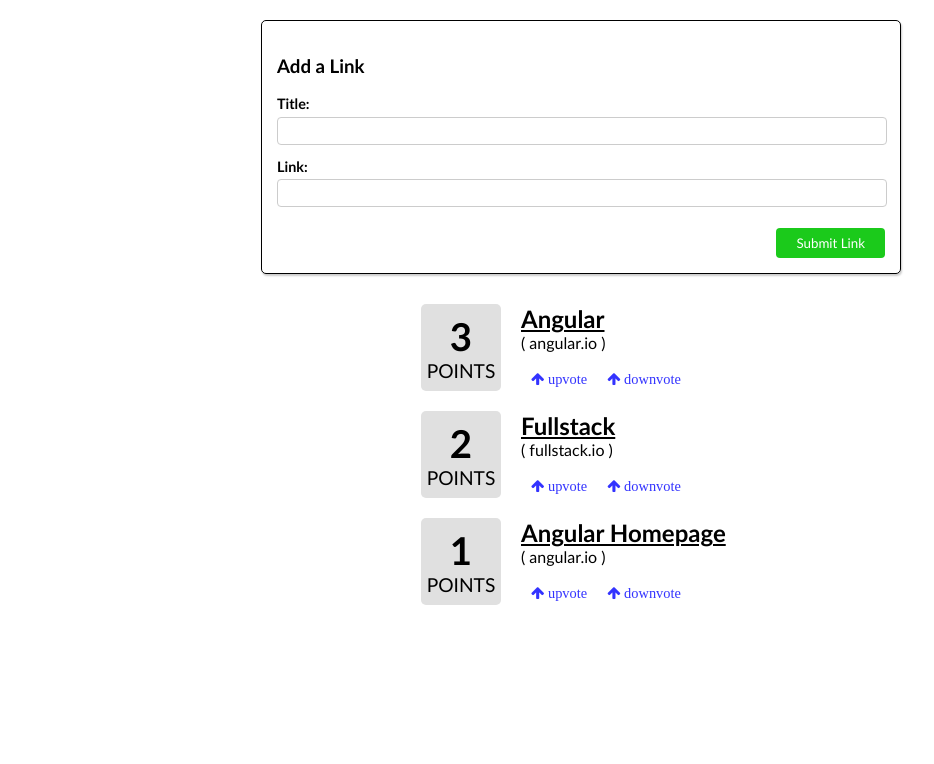
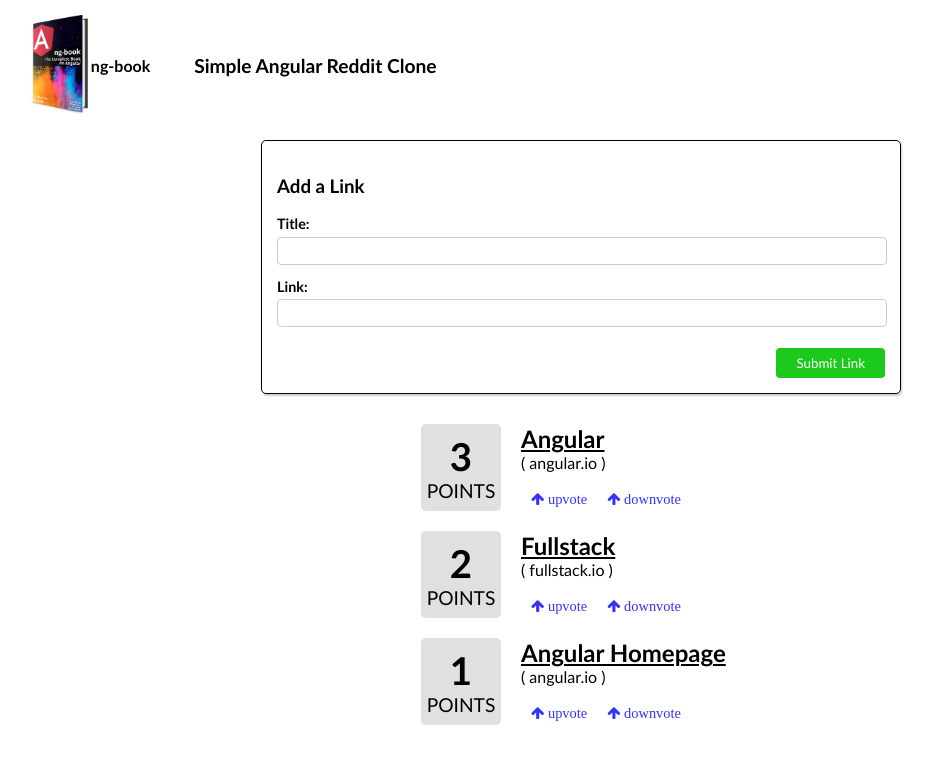
Before and after one commit to iamhrk/angular-reddit, an Angular app: page / in a window 1280 px wide. Shown: the top 764 px of the page, without its empty margins (59-993 px from the left). Built offline with nearby package versions, Linux system fonts and the light colour scheme.

Commit message:
add header

```diff
--- a/src/app/app.component.html
+++ b/src/app/app.component.html
@@ -1,3 +1,5 @@
+<app-header/>
+
 <section class="section-app">
   <div class="form">
 
--- a/src/app/app.module.ts
+++ b/src/app/app.module.ts
@@ -3,11 +3,13 @@
 
 import { AppComponent } from './app.component';
 import { ArticleComponent } from './article/article.component';
+import { HeaderComponent } from './header/header.component';
 
 @NgModule({
   declarations: [
     AppComponent,
-    ArticleComponent
+    ArticleComponent,
+    HeaderComponent
   ],
   imports: [
     BrowserModule
--- /dev/null
+++ b/src/app/header/header.component.css
@@ -0,0 +1,46 @@
+/* Define the top border variable */
+.top-border {
+  border: 1px solid lighten(#ccc, 5%);
+}
+
+header {
+  display: grid;
+  grid-template-columns: 5% 14% 71%;
+  height: auto;
+  border: var(--top-border); /* Use the defined variable */
+  margin-top: 10px;
+}
+
+.app-name {
+  color: black;
+  font-family: 'Trebuchet MS', 'Lucida Sans Unicode', 'Lucida Grande', 'Lucida Sans', Arial, sans-serif;
+  font-size: 1.2rem;
+  font-weight: 700;
+  margin: auto 10px;
+}
+
+.logo {
+  display: flex;
+  border-right: var(--top-border); /* Use the defined variable */
+  border-left: var(--top-border); /* Use the defined variable */
+  padding: 5px 0;
+  justify-content: center;
+}
+
+.logo img {
+  height: 100px;
+}
+
+.logo span {
+  margin: auto 0;
+  padding-right: 10px;
+  color: black;
+  font-family: 'Trebuchet MS', 'Lucida Sans Unicode', 'Lucida Grande', 'Lucida Sans', Arial, sans-serif;
+  font-weight: 600;
+}
+
+@media (max-width: 825px) {
+  header {
+    grid-template-columns: 0% 30% 70%;
+  }
+}
--- /dev/null
+++ b/src/app/header/header.component.html
@@ -0,0 +1,7 @@
+<header>
+  <div></div>
+  <div class="logo">
+    <img src="../../../assets/images/book.png" alt="book"> <span>ng-book</span>
+  </div>
+  <div class="app-name"><span>Simple Angular Reddit Clone</span></div>
+</header>
```
Also changed, not shown: src/app/header/header.component.ts (added, +10 -0 lines), 1 other file (tests, documents, lock files or other folders).
